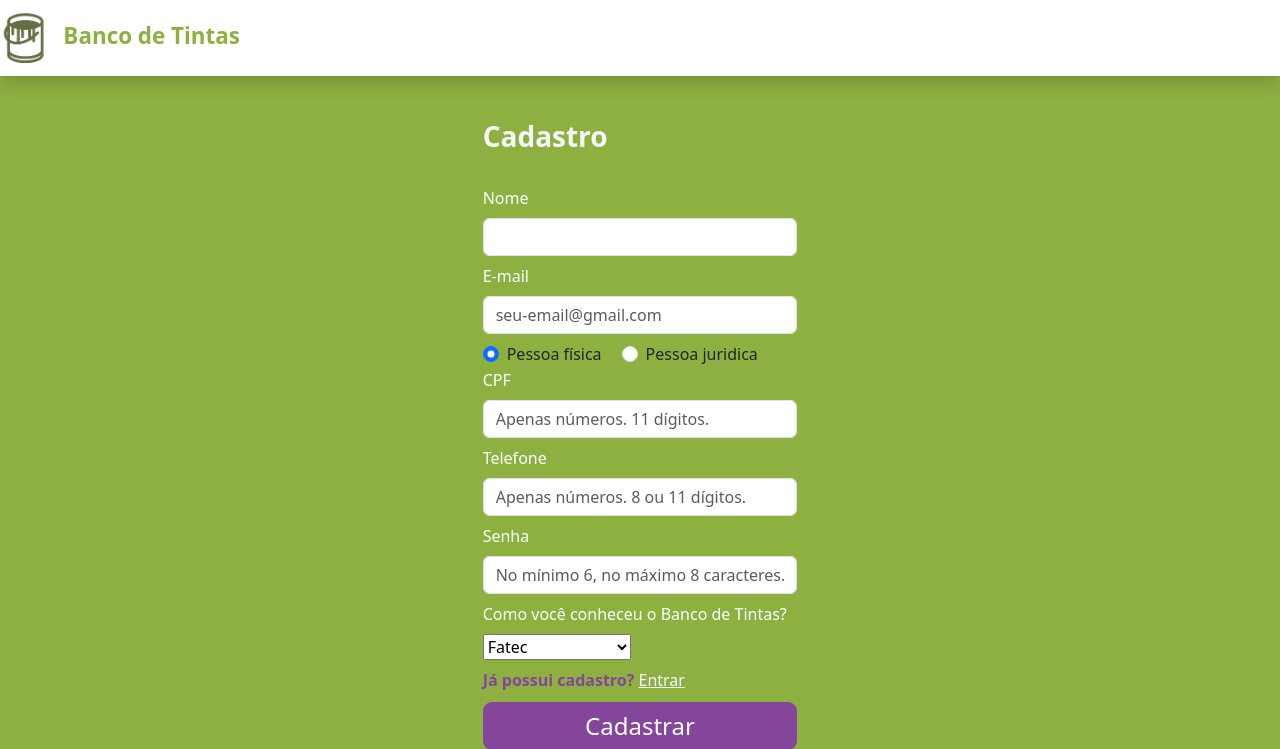
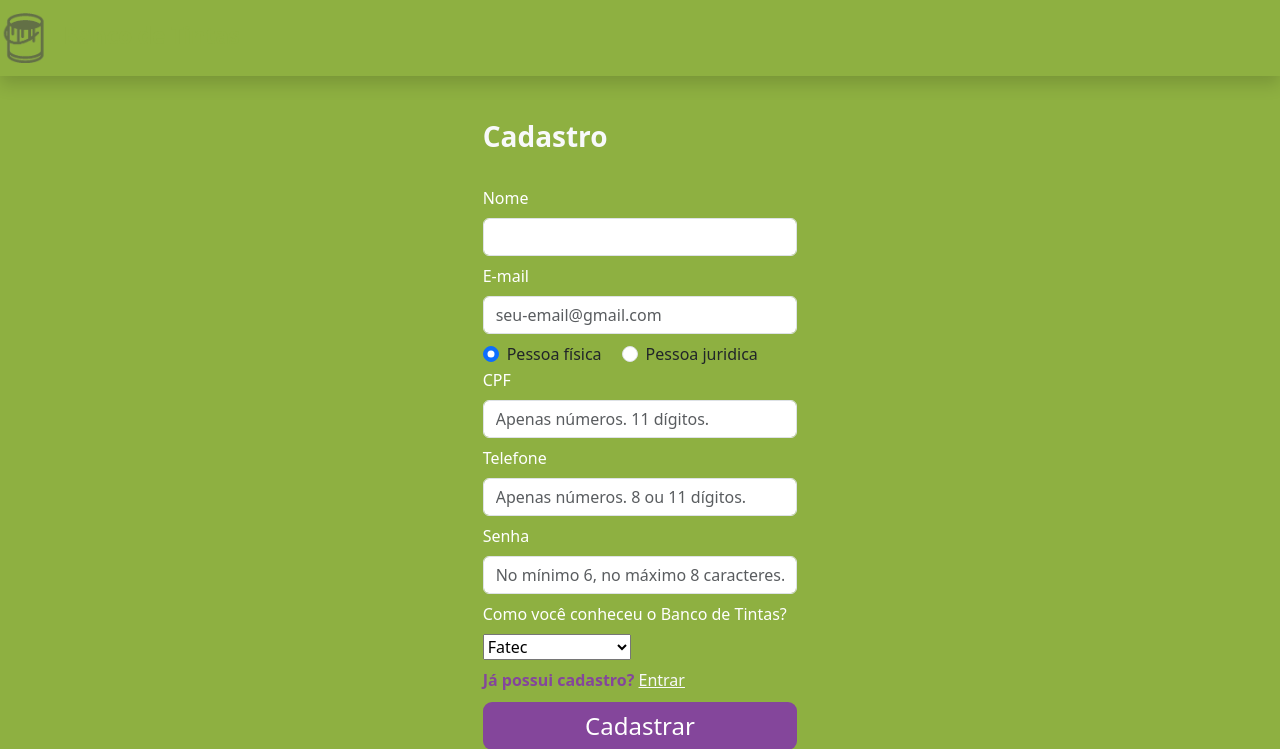
Before and after one commit to kamyllevictoria/banco_de_tintas_01, a PHP site: page /cadastro.php in a window 1280 px wide. Shown: the top 749 px of the page. Run offline with PHP 8.4, Linux system fonts and the light colour scheme; some libraries are stand-ins or nearby versions.

Commit message:
Deleted: Alto contraste

```diff
--- a/cadastro.php
+++ b/cadastro.php
@@ -49,16 +49,6 @@
     <link rel="shortcut icon" href="imagens/Logo.png" type="image/x-icon">
 
     <title>Banco de Tintas</title>
-
-    <style>
-        body.high-contrast .navbar{
-            background-color: cyan;
-        }
-
-        .navbar{
-            background-color: white;
-        }
-    </style>
 </head>
 
 <body class="cadastro">
@@ -75,9 +65,6 @@
 
     <div class="container-fluid">
         <div class="row">
-
-            <!-- Coluna vazia -->
-            <!-- <div class="col-12 col-md-2 d-flex align-items-center div-vazia"></div> -->
 
             <!-- Coluna com formulario -->
             <div class="col-12 col-lg-4 col-sm- 12 d-flex justify-content-center fundo_login">
```
